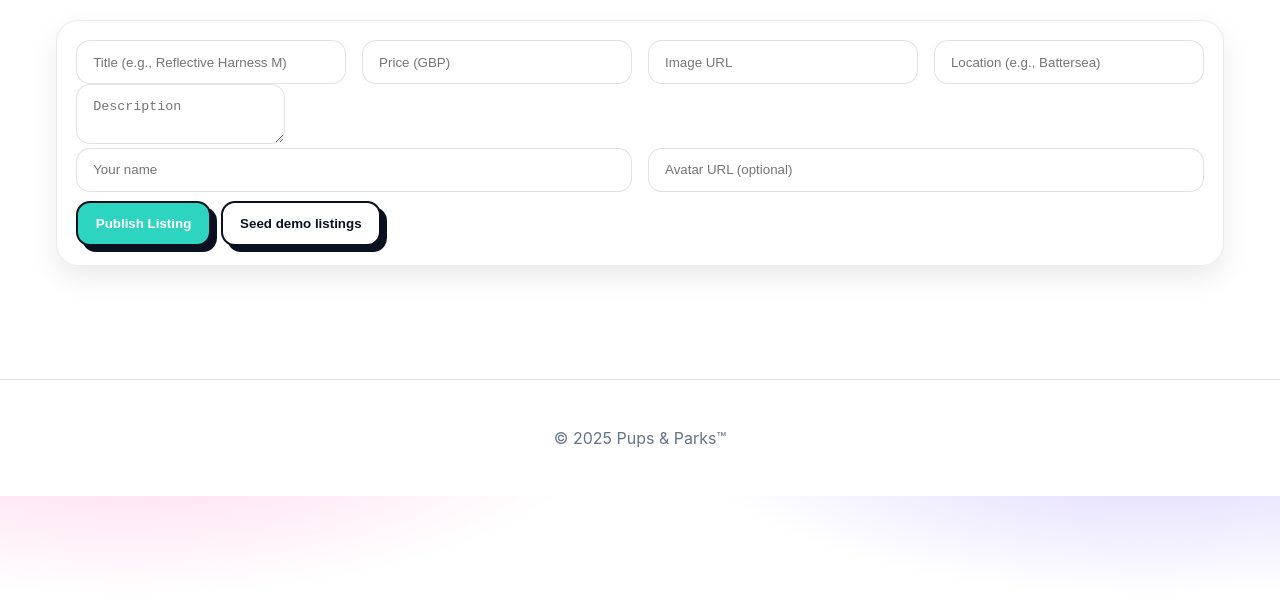
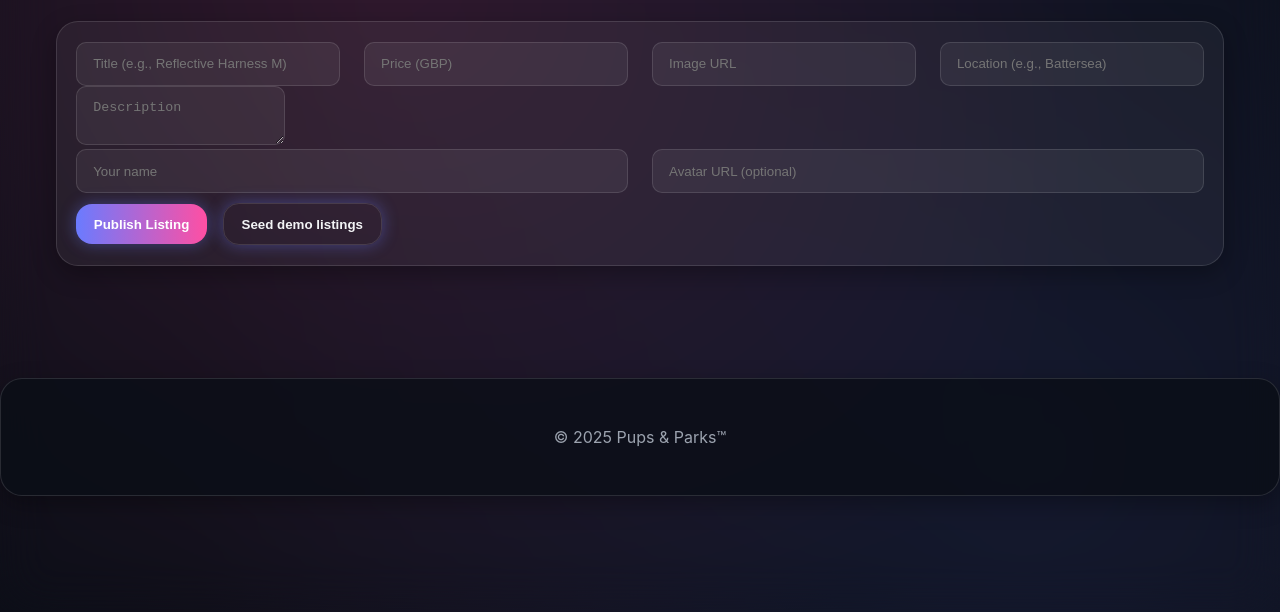
Before and after one commit to pixlekind/pups-parks2, a website: page marketplace.html in a window 1280 px wide. Shown: the part 188-800 px from the top of the page. Drawn offline with Linux system fonts and the light colour scheme.

Commit message:
Update marketplace.html

```diff
--- a/marketplace.html
+++ b/marketplace.html
@@ -5,7 +5,8 @@
   <meta name="viewport" content="width=device-width, initial-scale=1" />
   <title>Community Marketplace — Pups & Parks™</title>
   <link rel="icon" href="assets/img/logo.svg" />
-  <link rel="stylesheet" href="assets/css/styles.css" />
+  <link rel="stylesheet" href="assets/css/styles.css">
+<link rel="stylesheet" href="assets/css/theme-dark.css">
   <script defer src="assets/js/market.js"></script>
 </head>
 <body>
```
